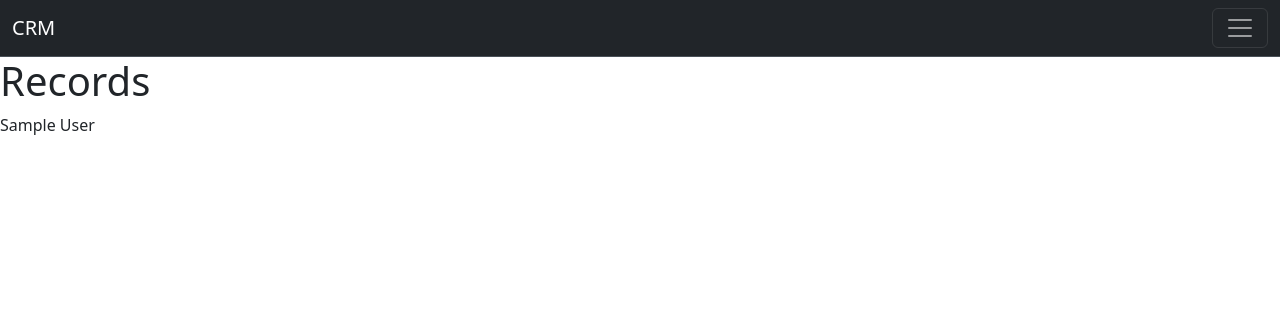
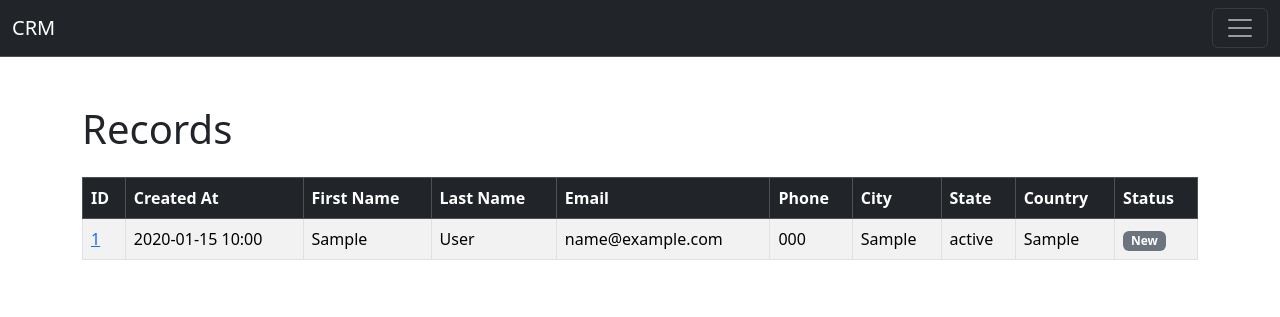
Before and after one commit to aanujkhurana/Django_projects, a Django app: page / in a window 1280 px wide. Shown: the top 317 px of the page. Run offline with Django 5.2, Linux system fonts and the light colour scheme; a user stored in the database is signed in; tables that the repository leaves empty hold one stand-in row (values such as "Sample post").

Commit message:
added record view

```diff
--- a/djangoCMS/CRM/main/templates/index.html
+++ b/djangoCMS/CRM/main/templates/index.html
@@ -1,8 +1,55 @@
 {% extends "base.html" %} {% block content %} {% if user.is_authenticated %}
-<h1>Records</h1>
-{% for record in records %}
-{{ record.firstname }} {{record.lastname }}
-{% endfor %} {% else %}
+<div class="container mt-5">
+  <h1 class="mb-4">Records</h1>
+
+  {% if records %}
+    <div class="table-responsive">
+      <table class="table table-bordered table-striped table-hover align-middle">
+        <thead class="table-dark">
+          <tr>
+            <th>ID</th>
+            <th>Created At</th>
+            <th>First Name</th>
+            <th>Last Name</th>
+            <th>Email</th>
+            <th>Phone</th>
+            <th>City</th>
+            <th>State</th>
+            <th>Country</th>
+            <th>Status</th>
+          </tr>
+        </thead>
+        <tbody>
+          {% for record in records %}
+          <tr>
+
+                <td><a href="{% url 'record' record.id %}">{{ record.id }}</a></td>
+                <td>{{ record.created_at|date:"Y-m-d H:i" }}</td>
+                <td>{{ record.firstname }}</td>
+                <td>{{ record.lastname }}</td>
+                <td>{{ record.email }}</td>
+                <td>{{ record.phone }}</td>
+                <td>{{ record.city }}</td>
+                <td>{{ record.state }}</td>
+                <td>{{ record.country }}</td>
+                <td>
+                  <span class="badge
+                    {% if record.status == 'new' %} bg-secondary
+                    {% elif record.status == 'in_progress' %} bg-warning text-dark
+                    {% elif record.status == 'resolved' %} bg-success
+                    {% endif %}">
+                    {{ record.get_status_display }}
+                  </span>
+                </td>
+            </tr>
+          {% endfor %}
+        </tbody>
+      </table>
+    </div>
+  {% else %}
+    <p>No records found.</p>
+  {% endif %}
+{% else %}
 <div
   class="container d-flex justify-content-center align-items-center min-vh-100"
 >
--- a/djangoCMS/CRM/main/urls.py
+++ b/djangoCMS/CRM/main/urls.py
@@ -6,4 +6,5 @@ urlpatterns = [
     # path('', views.index, name='index'),
     path('logout/', views.logout_user, name='logout'),
     path('signup/', views.signup, name='signup'),
+    path('record/<int:pk>/', views.record, name='record'),
 ]
--- a/djangoCMS/CRM/main/views.py
+++ b/djangoCMS/CRM/main/views.py
@@ -7,7 +7,6 @@ from .models import Record
 # Create your views here.
 def index(request):
     records = Record.objects.all()
-
     if request.method == 'POST':
         username = request.POST['name']
         password = request.POST['password']
@@ -49,3 +48,12 @@ def signup(request):
         return render(request, 'signup.html', {'form': form})
 
     return render(request, 'signup.html', {'form': form})
+
+
+def record(request, pk):
+    if request.user.is_authenticated:
+        customer_record = Record.objects.get(id=pk)
+        return render(request, 'customer_record.html', {'customer_record': customer_record})
+    else:
+        messages.error(request, 'You must be logged in to view this page.')
+        return redirect('index')
```
Also changed, not shown: djangoCMS/CRM/main/templates/customer_record.html (added, +47 -0 lines).
